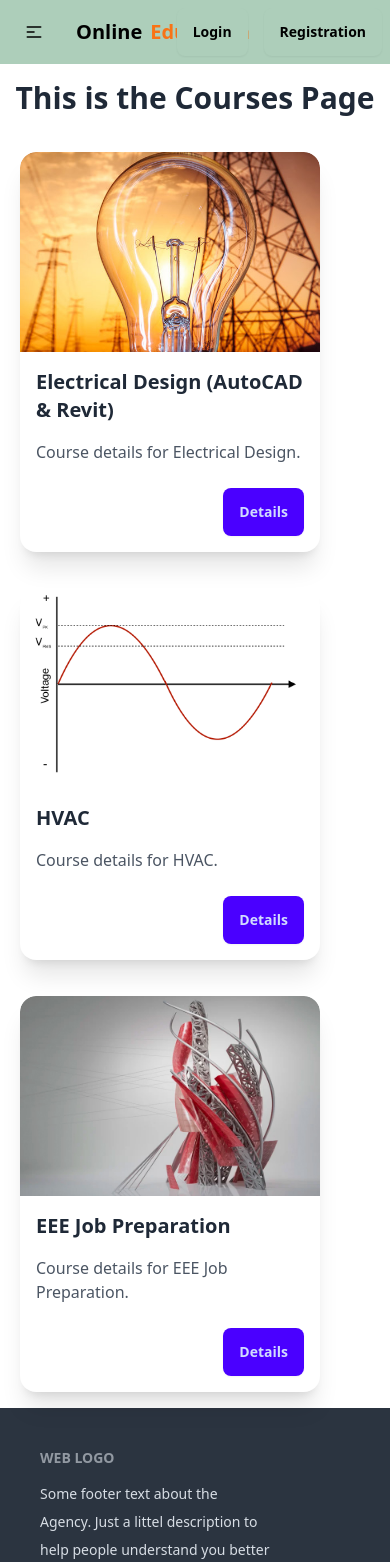
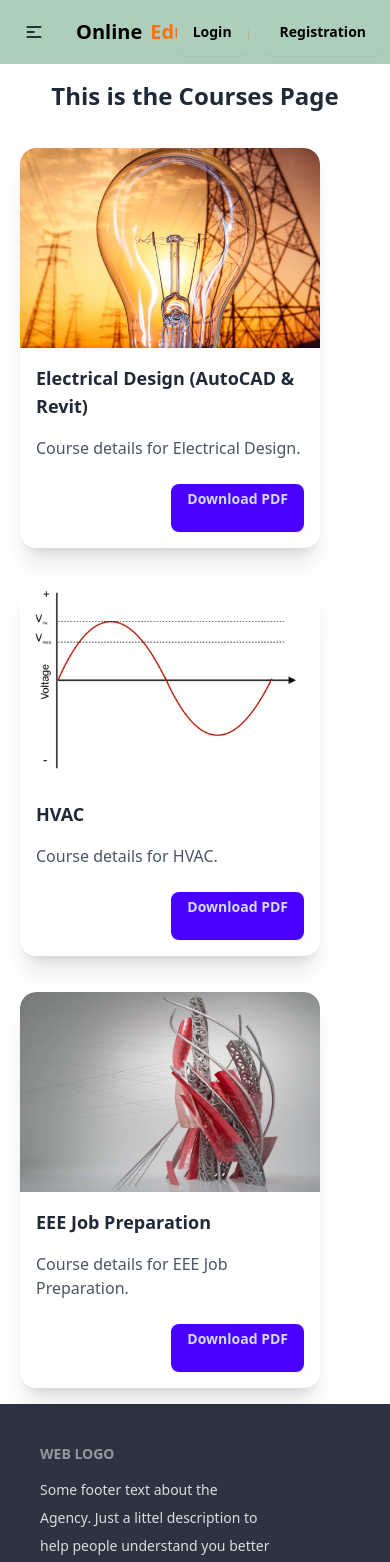
Before and after one commit to Mehedi529/Online-Education-React, a React (Vite) app: page /Courses in a window 390 px wide. Shown: the top 1562 px of the page. Built offline with nearby package versions, Linux system fonts and the light colour scheme.

Commit message:
courses page updated

```diff
--- a/src/pages/Courses/Courses.css
+++ b/src/pages/Courses/Courses.css
@@ -1,15 +1,19 @@
 /* Courses.css */
 
-/* Style for the card container */
-.card-container {
+@media (max-width: 768px) {
+  .flex-col {
+    flex-direction: column;
+  }
+
+  /* Style for the card container */
+  .card-container {
     display: flex;
     justify-content: center;
     flex-wrap: wrap;
     padding: 0 20px; /* Add equal space on both the left and right sides */
     max-width: 1200px; /* Set a maximum width for the container */
     margin: 0 auto; /* Center the card container */
-}
-
+  }
 
   /* Style for individual cards */
   .card {
@@ -58,3 +62,4 @@
   .btn:hover {
     background-color: #2077c8;
   }
+}
--- a/src/pages/Courses/Courses.jsx
+++ b/src/pages/Courses/Courses.jsx
@@ -38,16 +38,17 @@ const Courses = () => {
     return (
         <div>
             <MainMenuContent />
-            <h1 className="text-3xl md:text-4xl lg:text-5xl font-bold text-center my-4">This is the Courses Page</h1>
+            <h1 className="text-2xl md:text-4xl lg:text-5xl font-bold text-center my-4">This is the Courses Page</h1>
 
             <div className="flex flex-col md:flex-row md:space-x-4">
                 <div className="card bg-base-100 shadow-xl mb-4 md:mb-0">
                     <figure><img src={powerSystem} alt="Power System" className="w-full h-64 object-cover" /></figure>
                     <div className="card-body p-4">
-                        <h2 className="card-title text-xl font-bold mb-2">Electrical Design (AutoCAD & Revit)</h2>
+                        <h2 className="card-title text-lg md:text-xl font-bold mb-2">Electrical Design (AutoCAD & Revit)</h2>
                         <p className="text-gray-600">Course details for Electrical Design.</p>
                         <div className="card-actions mt-4 flex justify-end">
-                            <button className="btn btn-primary" onClick={() => handleDetailsClick('Details for Electrical Design', 'Electrical_Design')}>Details</button>
+                            <button className="btn btn-primary hidden md:block" onClick={() => handleDetailsClick('Details for Electrical Design', 'Electrical_Design')}>Details</button>
+                            <a href="#" className="btn btn-primary block md:hidden" onClick={() => handleDetailsClick('Details for Electrical Design', 'Electrical_Design')}>Download PDF</a>
                         </div>
                     </div>
                 </div>
@@ -55,10 +56,11 @@ const Courses = () => {
                 <div className="card bg-base-100 shadow-xl mb-4 md:mb-0">
                     <figure><img src={ac} alt="AC" className="w-full h-64 object-cover" /></figure>
                     <div className="card-body p-4">
-                        <h2 className="card-title text-xl font-bold mb-2">HVAC</h2>
+                        <h2 className="card-title text-lg md:text-xl font-bold mb-2">HVAC</h2>
                         <p className="text-gray-600">Course details for HVAC.</p>
                         <div className="card-actions mt-4 flex justify-end">
-                            <button className="btn btn-primary" onClick={() => handleDetailsClick('Details for HVAC', 'HVAC')}>Details</button>
+                            <button className="btn btn-primary hidden md:block" onClick={() => handleDetailsClick('Details for HVAC', 'HVAC')}>Details</button>
+                            <a href="#" className="btn btn-primary block md:hidden" onClick={() => handleDetailsClick('Details for HVAC', 'HVAC')}>Download PDF</a>
                         </div>
                     </div>
                 </div>
@@ -66,10 +68,11 @@ const Courses = () => {
                 <div className="card bg-base-100 shadow-xl mb-4 md:mb-0">
                     <figure><img src={autocad} alt="AutoCAD" className="w-full h-64 object-cover" /></figure>
                     <div className="card-body p-4">
-                        <h2 className="card-title text-xl font-bold mb-2">EEE Job Preparation</h2>
+                        <h2 className="card-title text-lg md:text-xl font-bold mb-2">EEE Job Preparation</h2>
                         <p className="text-gray-600">Course details for EEE Job Preparation.</p>
                         <div className="card-actions mt-4 flex justify-end">
-                            <button className="btn btn-primary" onClick={() => handleDetailsClick('Details for EEE Job Preparation', 'EEE_Job_Preparation')}>Details</button>
+                            <button className="btn btn-primary hidden md:block" onClick={() => handleDetailsClick('Details for EEE Job Preparation', 'EEE_Job_Preparation')}>Details</button>
+                            <a href="#" className="btn btn-primary block md:hidden" onClick={() => handleDetailsClick('Details for EEE Job Preparation', 'EEE_Job_Preparation')}>Download PDF</a>
                         </div>
                     </div>
                 </div>
```
